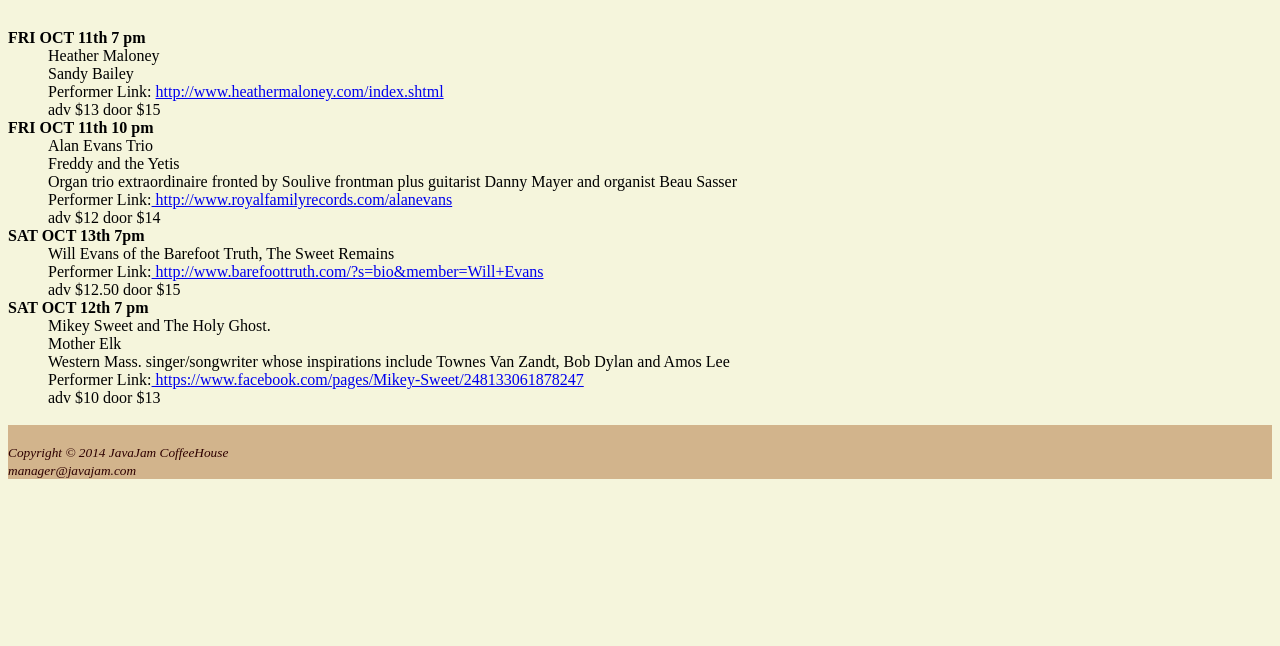
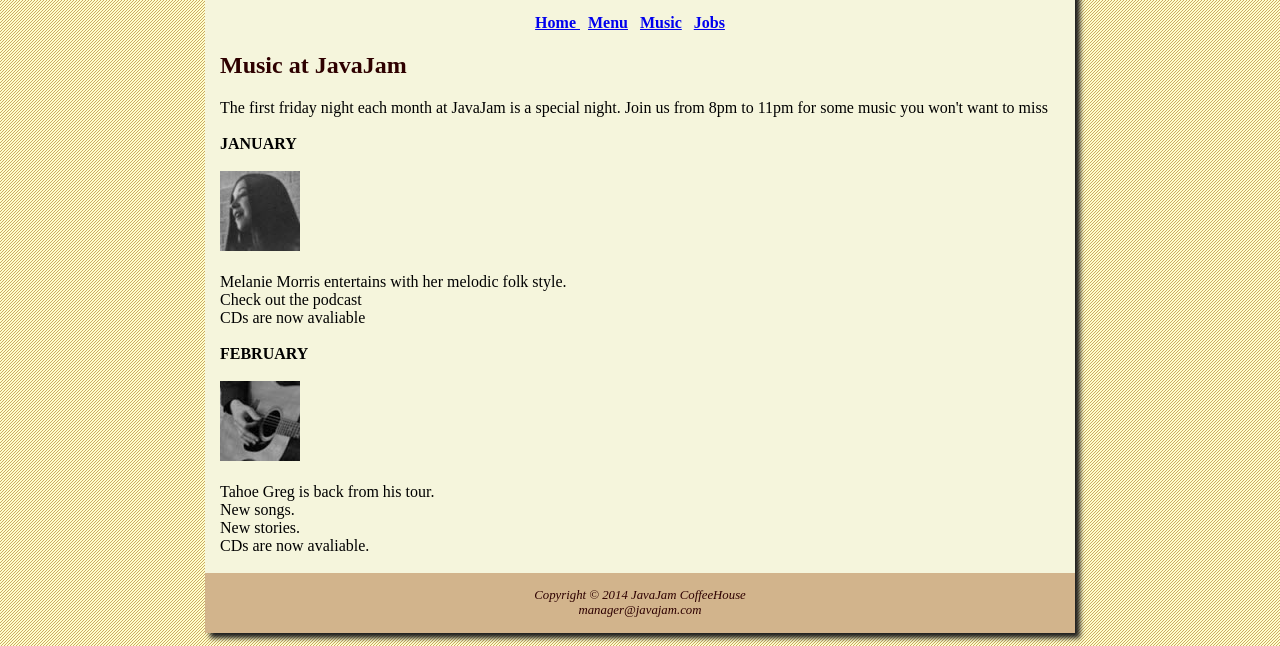
Before and after one commit to cbruni2020/javajam-cbruni2020, a plain HTML site: page music.html in a window 1280 px wide. Shown: the part 154-800 px from the top of the page. Drawn offline with Linux system fonts and the light colour scheme.

Commit message:
Feat: Create css folder and update javajam.css
Follow directions

```diff
--- /dev/null
+++ b/css/javajam.css
@@ -0,0 +1,51 @@
+body {
+  background-color: #F5F5DC;
+  color: #000000;
+  background-image:url("../images/javabackground.gif");
+}
+
+h1 {
+  background-color: #D2B48C;
+  color: #2E0000;
+  text-align: center;
+  width: 870px;
+}
+nav{
+  text-align: center;
+}
+h2{
+  color: #2E0000;
+
+}
+
+footer {
+  color: #2E0000;
+  background-color:#D2B48C;
+  font-style: italic;
+  font-size: .80em;
+  text-align: center;
+  width: 870px;
+
+
+}
+
+ul {
+  list-style-image: url("../images/marker.gif");
+}
+
+#container {
+  margin-right: auto;
+  margin-left: auto;
+  width: 850px;
+  padding-top: 0px;
+  padding-right: 20px;
+  padding-left: 0px;
+  padding-bottom: 0px;
+  background-color: #F5F5DC;
+  box-shadow:5px 5px 5px #1e1e1e
+
+}
+
+#content {
+  margin-left: 15px;
+}
--- a/javajam.css
+++ /dev/null
@@ -1,15 +0,0 @@
-body {
-  background-color: #F5F5DC;
-  color: #000000;
-}
-
-h1 {
-  background-color: #D2B48C;
-  color: #2E0000;
-}
-
-footer {
-  background-color: #D2B48C;
-  color: #2E0000;
-
-}
--- a/music.html
+++ b/music.html
@@ -3,13 +3,17 @@
   <head>
     <meta content="text/html; charset=utf-8" />
     <title>JavaJam Coffee House</title>
-    <link rel="stylesheet" href="javajam.css">
+    <link rel="stylesheet" href="css/javajam.css">
+    <link rel="icon" href="images/favicon.ico" type="image/x-con">
   </head>
 
   <body>
+  <div id="container">
+
      <header>
-    <h1>JavaJam Coffee House</h1>
+      <h1><img src="images/javalogo.gif"></h1>
      </header>
+
 
    <nav>
      <b>
@@ -22,49 +26,43 @@
 
    </nav>
 
-   <div>
-     <h2> Music Schedule </h2>
+   <div id="content">
+     <h2> Music at JavaJam </h2>
+     <pp> The first friday night each month at JavaJam is a special night. Join us from 8pm to 11pm for some music you won't want to miss
+     </pp>
+     <br>
      <d1>
        <br>
-           <dt><strong>FRI OCT 11th 7 pm</strong></dt>
-             <dd>Heather Maloney <br>
-             Sandy Bailey <br>
-             Performer Link: <a href="http://www.heathermaloney.com/index.shtml" >http://www.heathermaloney.com/index.shtml</a><br>
-             adv $13 door $15</dd>
-           <dt><strong>FRI OCT 11th 10 pm</strong></dt>
-             <dd>Alan Evans Trio <br>
-                Freddy and the Yetis <br>
-              Organ trio extraordinaire fronted by Soulive frontman plus guitarist Danny Mayer and organist Beau Sasser <br>
-            Performer Link:<a href="http://www.royalfamilyrecords.com/alanevans"> http://www.royalfamilyrecords.com/alanevans</a><br>
-            adv $12 door $14</dd>
-
-             <dt><strong>SAT OCT 13th 7pm</strong></dt>
-               <dd>Will Evans of the Barefoot Truth, The Sweet Remains<br>
-                  Performer Link:<a href="http://www.barefoottruth.com/?s=bio&member=Will+Evans"> http://www.barefoottruth.com/?s=bio&member=Will+Evans</a><br>
-                adv $12.50 door $15 </dd>
-
-           <dt><strong>SAT OCT 12th 7 pm</strong></dt>
-             <dd>Mikey Sweet and The Holy Ghost.<br>
-             Mother Elk <br>
-           Western Mass. singer/songwriter whose inspirations include Townes Van Zandt, Bob Dylan and Amos Lee <br>
-         Performer Link:<a href="https://www.facebook.com/pages/Mikey-Sweet/248133061878247"> https://www.facebook.com/pages/Mikey-Sweet/248133061878247 </a><br>
-       adv $10 door $13</dd>
-
+           <dt><strong>JANUARY</strong></dt> <br>
+           <img src="images/melaniethumb.jpg">
+           <br> <br>
+             <pp>Melanie Morris entertains with her melodic folk style. <br>
+             Check out the podcast <br>
+             CDs are now avaliable<br>
+           </pp>
            <br>
+           <dt><strong>FEBRUARY</strong></dt>
+           <br>
+           <img src="images/gregthumb.jpg"> <br> <br>
+             <pp>Tahoe Greg is back from his tour. <br>
+             New songs.<br>
+            New stories. <br>
+          CDs are now avaliable.</pp>
+             <br><br>
            </d1>
    </div>
 
-
    <footer>
      <br>
-<small><i>Copyright &copy; 2014 JavaJam CoffeeHouse
+ Copyright &copy; 2014 JavaJam CoffeeHouse
    <br>
+      <a>manager@javajam.com</a>
+ <br>
+ </br>
 
-     <a>manager@javajam.com</a>
-</br>
-   </i></small>
 
    </footer>
 
+ </div>
   </body>
  </html>
```
Also changed, not shown: index.html (+17 -8 lines), jobs.html (+22 -11 lines), menu.html (+19 -11 lines), images/favicon.ico (added), images/greg.jpg (added), images/gregthumb.jpg (added), images/javaJamHome.png (added), images/javaJamJobs.png (added), images/javaJamMenu.png (added), images/javaJamMusic.png (added), images/javabackground.gif (added), images/javalogo.gif (added), images/marker.gif (added), images/melanie.jpg (added), 2 more files. Lines whose indentation alone changed are shown as unchanged.
